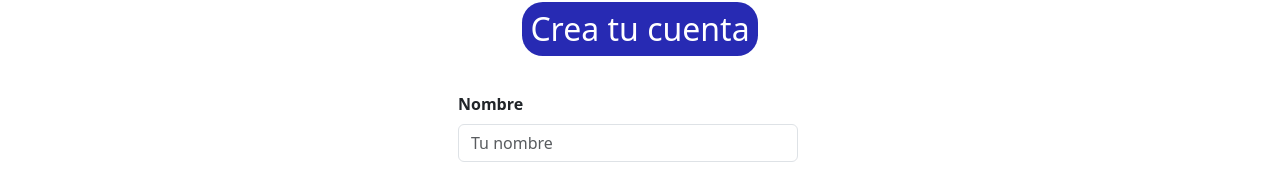
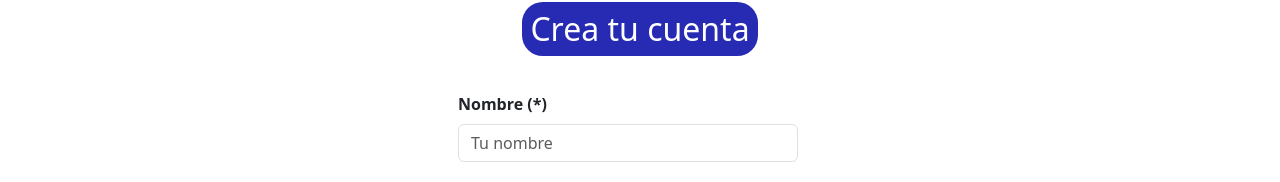
Before and after one commit to Bayron-png/SonidoVivo, a React (Vite) app in the folder SonidoVivo/: page /register in a window 1280 px wide. Shown: the part 254-436 px from the top of the page. Built offline with nearby package versions, Linux system fonts and the light colour scheme.

Commit message:
FEAT: agregar validaciones de nombre y apellido

```diff
--- a/SonidoVivo/src/components/atoms/form/ApellidoInput.jsx
+++ b/SonidoVivo/src/components/atoms/form/ApellidoInput.jsx
@@ -1,10 +1,13 @@
 import React, { useState } from 'react';
 import { Form } from 'react-bootstrap';
 
-const ApellidoInput = ({ value, onChange }) => {
+const ApellidoInput = ({ value, onChange, validar }) => {
+
+    const [click, setClick] = useState(false);
+    const error = validar(value);
 
     const handleApellidoChange = (e) => {
-        const val = e.target.value;
+        setClick(true)
         onChange(e);
     };
 
@@ -19,8 +22,14 @@ const ApellidoInput = ({ value, onChange }) => {
                 placeholder="Tu apellido"
                 value={value}
                 onChange={handleApellidoChange}
-                required
+                isInvalid={click && !!error}
+                isValid={click && !error && !!value.trim()}
             />
+            {click && error && (
+                <Form.Control.Feedback type="invalid">
+                    {error}
+                </Form.Control.Feedback>
+            )}
         </Form.Group>
     );
 };
--- a/SonidoVivo/src/components/atoms/form/NombreInput.jsx
+++ b/SonidoVivo/src/components/atoms/form/NombreInput.jsx
@@ -1,17 +1,20 @@
 import React, { useState } from 'react';
 import { Form } from 'react-bootstrap';
 
-const NombreInput = ({ value, onChange }) => {
+const NombreInput = ({ value, onChange, validar }) => {
+
+    const [click, setClick] = useState(false);
+    const error = validar(value);
 
     const handleNombreChange = (e) => {
-        const val = e.target.value;
+        setClick(true)
         onChange(e);
     };
 
     return (
         <Form.Group className="mb-3" controlId="formBasicNombre">
             <Form.Label className="fw-bold">
-                Nombre
+                Nombre (*)
             </Form.Label>
 
             <Form.Control
@@ -19,8 +22,15 @@ const NombreInput = ({ value, onChange }) => {
                 placeholder="Tu nombre"
                 value={value}
                 onChange={handleNombreChange}
+                isInvalid={click && !!error}
+                isValid={click && !error && !!value.trim()}
                 required
             />
+            {click && error && (
+                <Form.Control.Feedback type="invalid">
+                    {error}
+                </Form.Control.Feedback>
+            )}
         </Form.Group>
     );
 };
--- a/SonidoVivo/src/components/molecules/CamposRegister.jsx
+++ b/SonidoVivo/src/components/molecules/CamposRegister.jsx
@@ -8,6 +8,8 @@ import ConfirmPasswordInput from "../atoms/form/ConfirmPasswordInput"
 import BotonEnviar from "../atoms/botones/BotonEnviar";
 
 import { Link } from "react-router-dom";
+import { validarNombre } from "../../utils/validaciones/validacionNombre";
+import { validarApellido } from "../../utils/validaciones/validacionApellido";
 
 const CamposRegister = ({
   nombre, apellido, rut, gmail, telefono,
@@ -17,8 +19,8 @@ const CamposRegister = ({
   onPasswordChange, onConfirmPasswordChange }) => (
 
   <>
-    <NombreInput value={nombre} onChange={onNombreChange} />
-    <ApellidoInput value={apellido} onChange={onApellidoChange} />
+    <NombreInput value={nombre} onChange={onNombreChange} validar={validarNombre}/>
+    <ApellidoInput value={apellido} onChange={onApellidoChange} validar={validarApellido}/>
     <RutInput value={rut} onChange={onRutChange} />
     <GmailInput value={gmail} onChange={onGmailChange} />
     <TelefonoInput value={telefono} onChange={onTelefonoChange} />
--- a/SonidoVivo/src/components/organisms/RegisterForm.jsx
+++ b/SonidoVivo/src/components/organisms/RegisterForm.jsx
@@ -2,6 +2,8 @@ import { useState } from "react";
 import { Container, Row, Col, Form } from "react-bootstrap";
 import CamposRegister from "../molecules/CamposRegister";
 import TituloRedondeado from "../atoms/TituloRedondeado";
+import { validarNombre } from "../../utils/validaciones/validacionNombre";
+import { validarApellido } from "../../utils/validaciones/validacionApellido";
 
 const RegisterForm = ({ onSubmit }) => {
     const [nombre, setNombre] = useState("");
@@ -49,6 +51,8 @@ const RegisterForm = ({ onSubmit }) => {
                                 onTelefonoChange={(e) => setTelefono(e.target.value)}
                                 onPasswordChange={(e) => setPassword(e.target.value)}
                                 onConfirmPasswordChange={(e) => setConfirmPassword(e.target.value)}
+                                validarNombre={validarNombre}
+                                validarApellido={validarApellido}
                             />
                         </Form>
                     </Col>
--- /dev/null
+++ b/SonidoVivo/src/utils/validaciones/validacionApellido.js
@@ -0,0 +1,13 @@
+import { validarSoloLetras } from "./validacionesGenerales";
+
+export const validarApellido = (apellido) => {
+
+    if (!apellido || !apellido.trim()){
+        return"";
+    }
+
+    const errorLetras = validarSoloLetras(apellido);
+    if (errorLetras) return errorLetras;
+
+    return "";
+};
--- /dev/null
+++ b/SonidoVivo/src/utils/validaciones/validacionNombre.js
@@ -0,0 +1,16 @@
+import { validarLongitudMinima, validarObligatorio, validarSoloLetras } from "./validacionesGenerales";
+
+
+export const validarNombre = (nombre) => {
+
+    const errorObligatorio = validarObligatorio(nombre);
+    if (errorObligatorio) return errorObligatorio;
+
+    const errorLetras = validarSoloLetras(nombre);
+    if(errorLetras) return errorLetras;
+
+    const errorLongitud = validarLongitudMinima(nombre, 4);
+    if(errorLongitud) return errorLongitud;
+
+    return "";
+};
--- /dev/null
+++ b/SonidoVivo/src/utils/validaciones/validacionesGenerales.js
@@ -0,0 +1,22 @@
+// Evita que un campo obligatorio no este en blanco o se rellene con espacios
+export const validarObligatorio = (valor) => {
+    if (valor == null || !String(valor).trim()) {
+        return "Este campo es obligatorio";
+    } return "";
+};
+
+// Solo permite letras y espacios
+export const validarSoloLetras = (valor) => {
+    if (!/^[a-zA-ZáéíóúÁÉÍÓÚüÜñÑ\s]+$/.test(valor)) {
+        return "Solo puede contener letras y espacios";
+    }
+    return "";
+}
+
+// Cuenta letras sin tomar en cuenta los espacios
+export const validarLongitudMinima = (valor, minimo) => {
+    if (valor.replace(/\s/g, '').length < minimo) {
+        return `Debe tener al menos ${minimo} letras`;
+    }
+    return "";
+};
```
